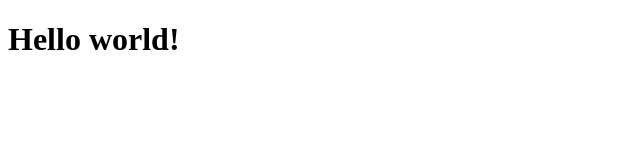
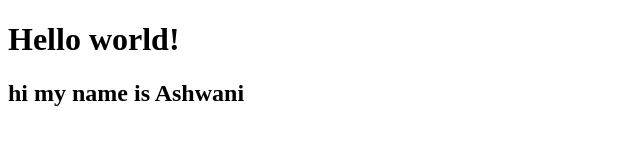
Before and after one commit to ASHWANI0000SINGH/test, a plain HTML site: page index.html in a window 1280 px wide. Shown: the whole page, without its empty margins (0-640 px from the left). Drawn offline with Linux system fonts and the light colour scheme.

Commit message:
added new line in index file

```diff
--- a/index.html
+++ b/index.html
@@ -7,5 +7,6 @@
 	</head>
 	<body>
 		<h1>Hello world!</h1>
+		<h2>hi my name is Ashwani</h2>
 	</body>
 </html>
```
